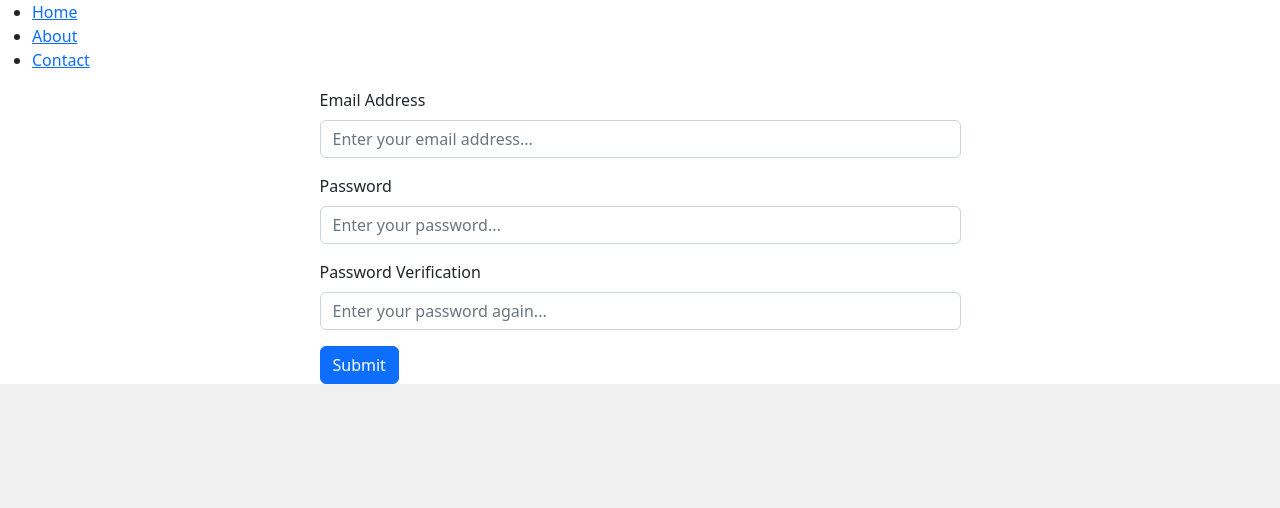
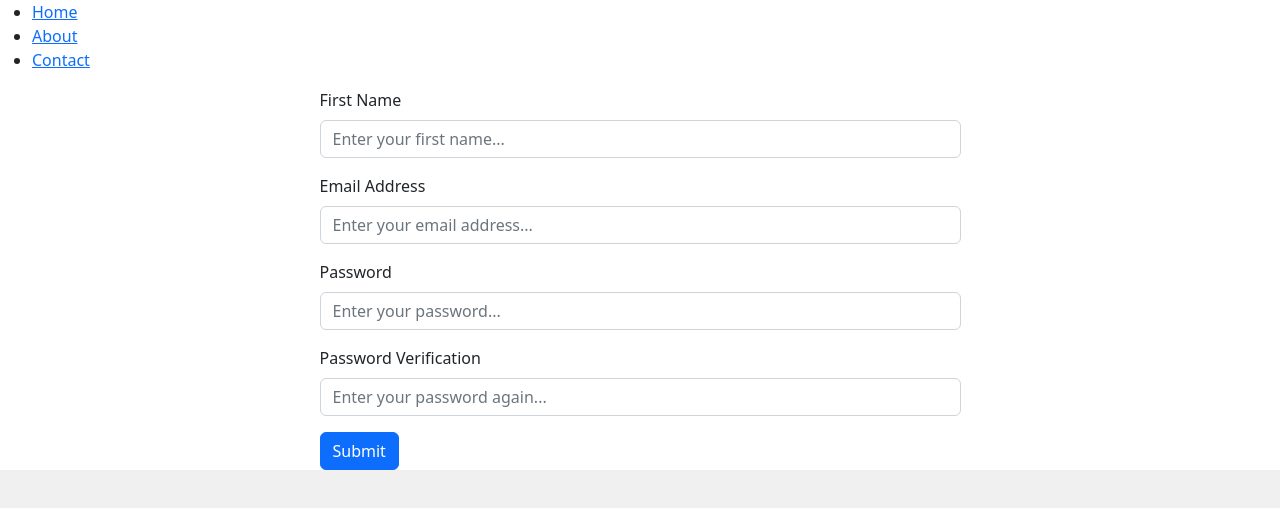
Before and after one commit to Deadrick99/petstore, a React (Vite) app: page /signup in a window 1280 px wide. Shown: the top 508 px of the page. Built offline with nearby package versions, Linux system fonts and the light colour scheme.

Commit message:
WIP: adding all fields to signup page

```diff
--- a/src/pages/SignUp.tsx
+++ b/src/pages/SignUp.tsx
@@ -8,13 +8,20 @@ import Row from 'react-bootstrap/Row';
 import 'bootstrap/dist/css/bootstrap.min.css';
 
 const SignUp = () => {
+    // Styling Parameters
+    const FormGroupClass = 'mb-3';
+
     const [form, setForm] = useState({
         email: '',
+        first_name: '',
+        last_name: '',
         password: '',
         password_verify: ''
     });
     const [errors, setErrors] = useState({
         email: null,
+        first_name: null,
+        last_name: null,
         password: null,
         password_verify: null
     })
@@ -43,9 +50,47 @@ const SignUp = () => {
                 <Col md={7}>
                     <Form>
                         {/**
+                         * First Name
+                         */}
+                        <Form.Group className={FormGroupClass} controlId='formFirstName'>
+                            <Form.Label>First Name</Form.Label>
+                            <Form.Control
+                                type='text'
+                                placeholder='Enter your first name...'
+                                value={form.first_name}
+                                onChange={(e) => setField('first_name', e.target.value)}
+                                isInvalid={!!errors.first_name}
+                            />
+                        </Form.Group>
+
+                        {/**
+                         * Last Name
+                         */}
+
+                        {/**
+                         * Phone Number
+                         */}
+
+                        {/**
+                         * Address
+                         */}
+
+                        {/**
+                         * City
+                         */}
+
+                        {/**
+                         * State
+                         */}
+
+                        {/**
+                         * Zip Code
+                         */}
+
+                        {/**
                          * Email Address Field
                          */}
-                        <Form.Group className='mb-3' controlId='formSigUpEmail'>
+                        <Form.Group className={FormGroupClass} controlId='formSigUpEmail'>
                             <Form.Label>Email Address</Form.Label>
                             <Form.Control
                                 type='email'
@@ -62,7 +107,7 @@ const SignUp = () => {
                         {/**
                          * Password Field
                         */}
-                        <Form.Group className='mb-3' controlId='formSignUpPassword'>
+                        <Form.Group className={FormGroupClass} controlId='formSignUpPassword'>
                             <Form.Label>Password</Form.Label>
                             <Form.Control
                                 type="password"
@@ -76,7 +121,7 @@ const SignUp = () => {
                         {/**
                          * Password Verification Field
                         */}
-                        <Form.Group className='mb-3' controlId='formSignUpPasswordVerify'>
+                        <Form.Group className={FormGroupClass} controlId='formSignUpPasswordVerify'>
                             <Form.Label>Password Verification</Form.Label>
                             <Form.Control
                                 type="password"
```
